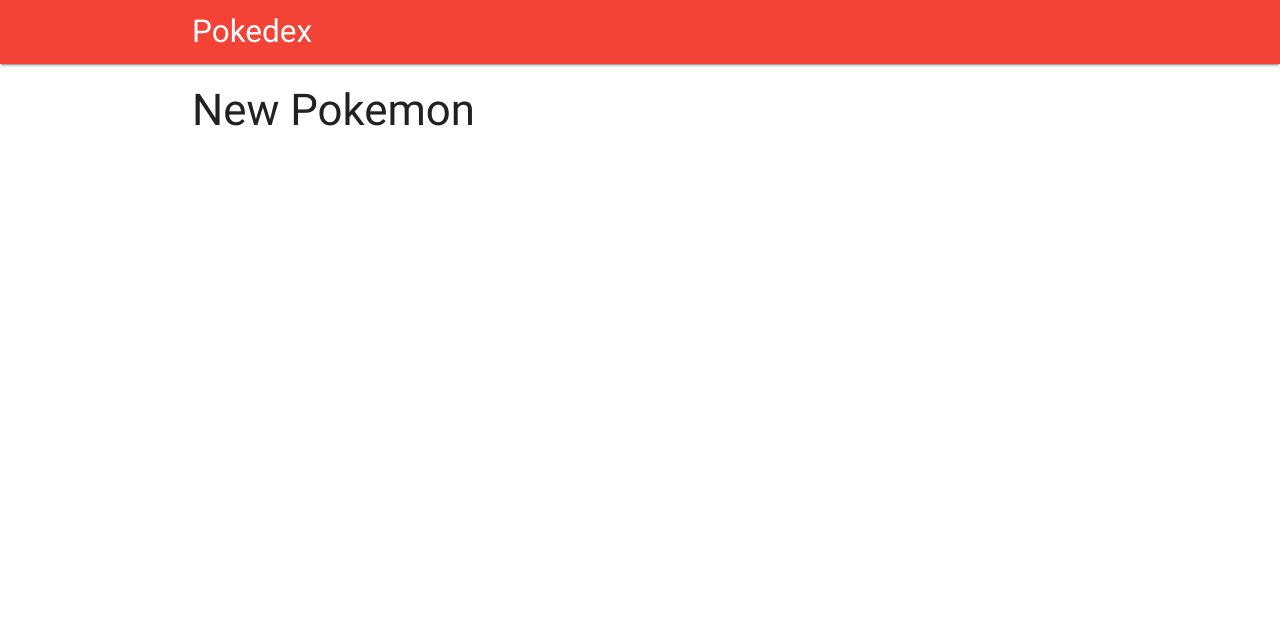
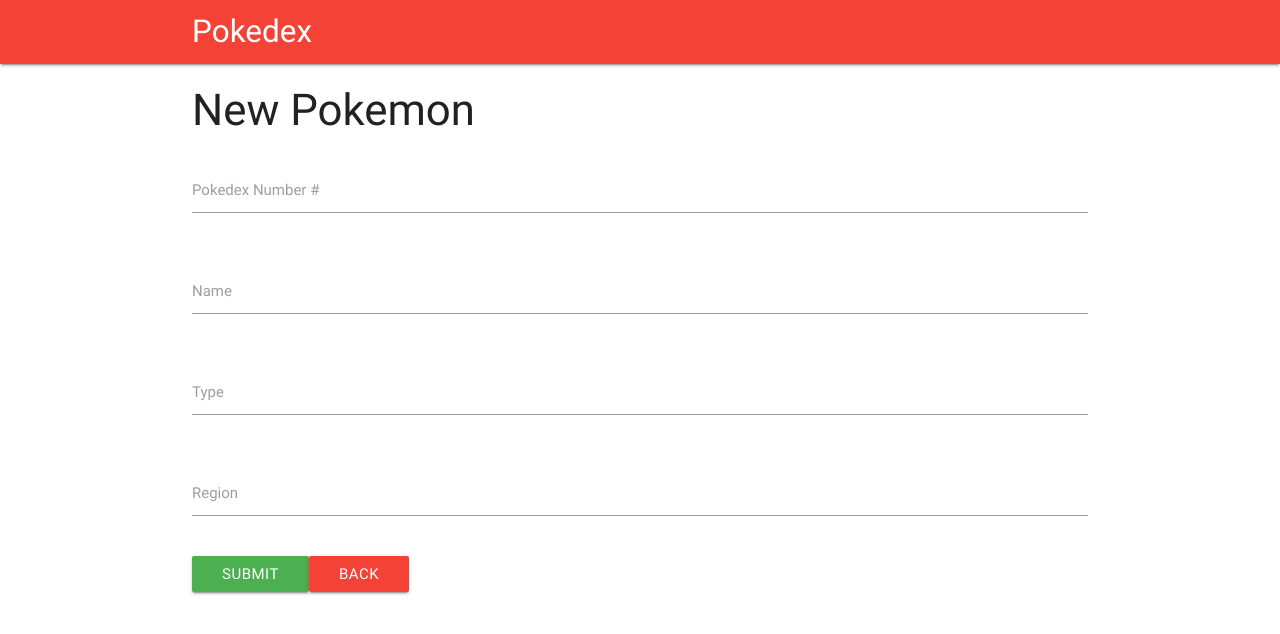
Before and after one commit to Zygrade/VueJS-FireBase, a Vue app: page /#/new in a window 1280 px wide. Shown: the top 634 px of the page. Built offline with nearby package versions, Linux system fonts and the light colour scheme.

Commit message:
add functionality

```diff
--- a/src/components/NewPokemon.vue
+++ b/src/components/NewPokemon.vue
@@ -1,15 +1,74 @@
 <template>
   <div id = "new-pokemon">
     <h3>New Pokemon</h3>
+
+      <div class="row">
+        <form @submit.prevent="addPokemon" class="col s12">
+
+          <div class="row">
+            <div class="input-field col s12">
+              <input type="text" v-model="pokedex" required>
+                <label>Pokedex Number #</label>
+            </div>
+           </div>
+
+           <div class="row">
+             <div class="input-field col s12">
+               <input type="text" v-model="name" required>
+                 <label>Name</label>
+             </div>
+            </div>
+
+            <div class="row">
+              <div class="input-field col s12">
+                <input type="text" v-model="type" required>
+                  <label>Type</label>
+              </div>
+             </div>
+
+             <div class="row">
+               <div class="input-field col s12">
+                 <input type="text" v-model="region" required>
+                   <label>Region</label>
+               </div>
+              </div>
+
+            <button type="submit" value="submit" class="btn green">Submit</button>
+            <router-link to="/" class="btn red">BACK</router-link>
+
+        </form>
   </div>
+</div>
 </template>
 
 <script>
+import db from './firebaseInit'
   export default {
     name : 'new-pokemon',
     data () {
       return {
+          pokedex : null,
+          name : null,
+          type : null,
+          region : null
+      }
+    },
 
+    methods : {
+      addPokemon () {
+        db.collection('pokemons').add({
+          pokedex : this.pokedex,
+          name : this.name,
+          type : this.type,
+          region : this.region
+        })
+        .then(docRef => {
+          console.log('New Pokemon added to db with ID: ', docRef.id);
+          this.$router.push('/')
+        })
+        .catch(error => {
+          console.log('Error adding new Pokemon : ',error);
+        })
       }
     }
   }
--- a/src/components/ViewPokemon.vue
+++ b/src/components/ViewPokemon.vue
@@ -65,7 +65,7 @@
 
         deletePokemon () {
           if(confirm('Do you want to delete this pokemon\'s information ?')) {
-            db.collection('pokemons').where('pokedex','==',this.$route.params).get().
+            db.collection('pokemons').where('pokedex','==',this.$route.params.pokemon_id).get().
               then(snapshot => {
                 snapshot.forEach(doc => {
                   doc.ref.delete();
```
